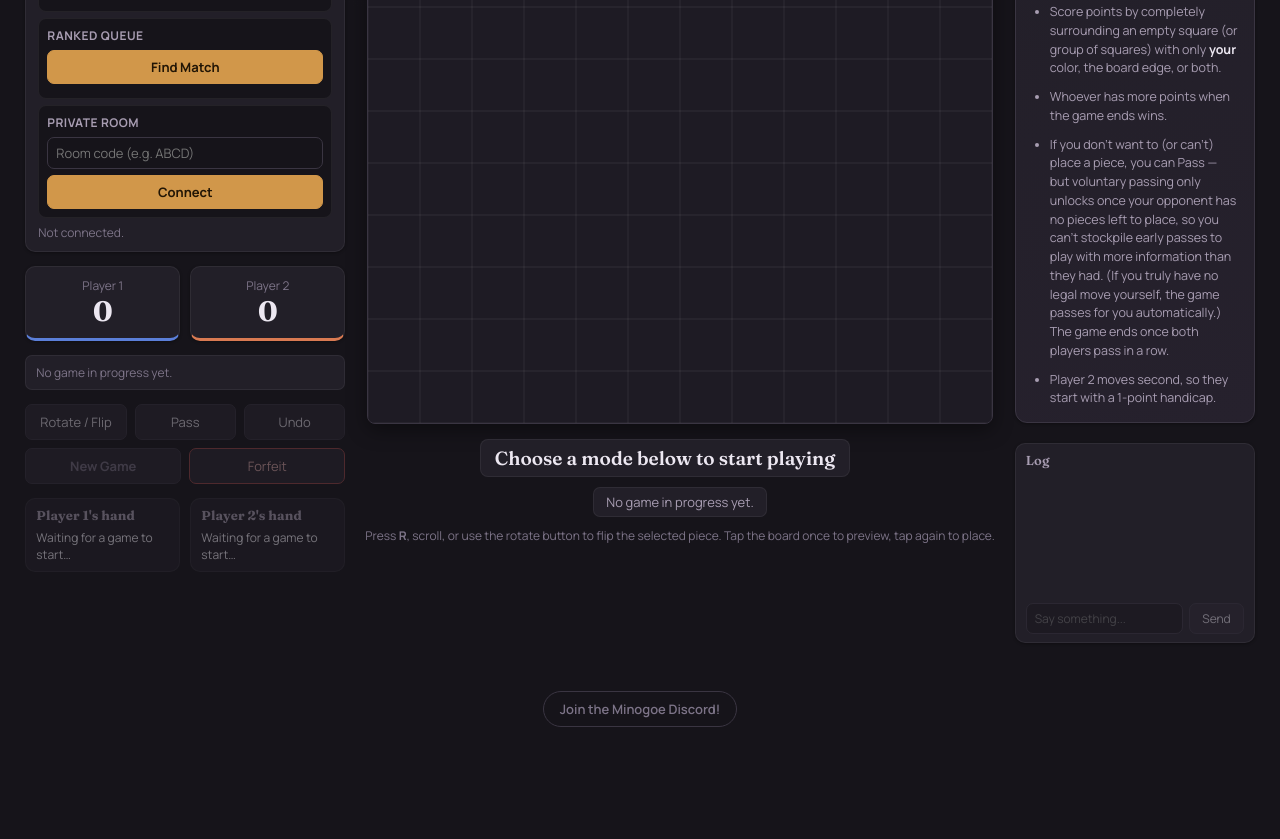
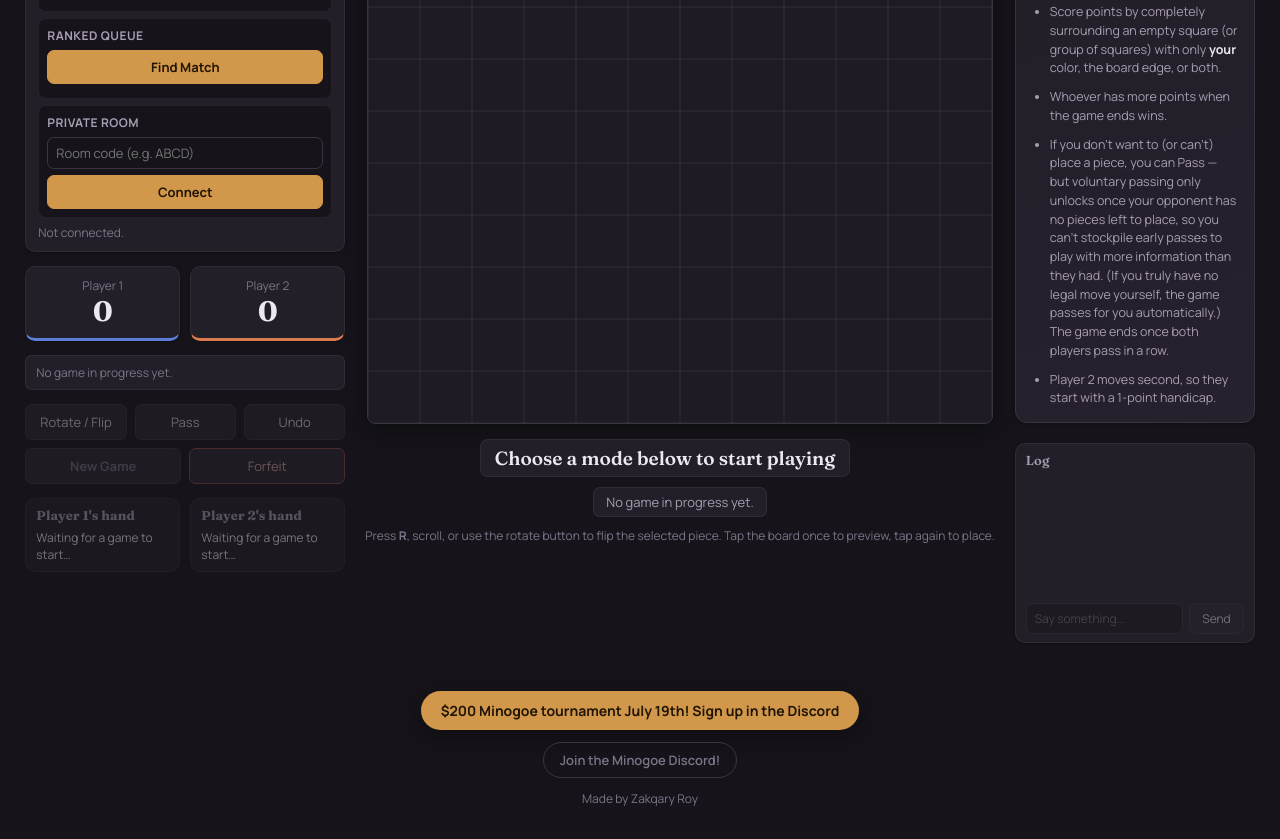
Before and after one commit to Zakqary/Minogoe, a plain HTML site: page index.html in a window 1280 px wide. Shown: the part 325-1164 px from the top of the page. Before the commit the page ends 1084 px from the top, so only its background shows below. Drawn offline with nearby package versions, Linux system fonts and the light colour scheme; no server answers.

Commit message:
Add tournament announcement and creator credit to the footer on all pages

```diff
--- a/index.html
+++ b/index.html
@@ -144,7 +144,9 @@
   </div>
 
   <footer class="site-footer">
+    <div class="footer-announcement">$200 Minogoe tournament July 19th! Sign up in the Discord</div>
     <a href="https://discord.gg/y26Gm4wddj" target="_blank" rel="noopener noreferrer">Join the Minogoe Discord!</a>
+    <div class="footer-credit">Made by Zakqary Roy</div>
   </footer>
 
 <script src="https://cdn.jsdelivr.net/npm/@supabase/supabase-js@2"></script>
--- a/style.css
+++ b/style.css
@@ -843,8 +843,21 @@ h2, h3 {
 
 .site-footer {
   display: flex;
-  justify-content: center;
+  flex-direction: column;
+  align-items: center;
+  gap: 12px;
   padding: 28px 20px 32px;
+}
+
+.footer-announcement {
+  background: var(--accent);
+  color: #211505;
+  font-weight: 700;
+  font-size: 14px;
+  padding: 10px 20px;
+  border-radius: 20px;
+  text-align: center;
+  box-shadow: var(--shadow-md);
 }
 
 .site-footer a {
@@ -861,6 +874,11 @@ h2, h3 {
 .site-footer a:hover {
   color: var(--accent-hover);
   border-color: var(--accent);
+}
+
+.footer-credit {
+  color: var(--text-faint);
+  font-size: 12px;
 }
 
 /* New element with no desktop-visible state of its own - hidden by default,
```
Also changed, not shown: leaderboard.html (+2 -0 lines), profile.html (+2 -0 lines), recent.html (+2 -0 lines), replay.html (+2 -0 lines).
